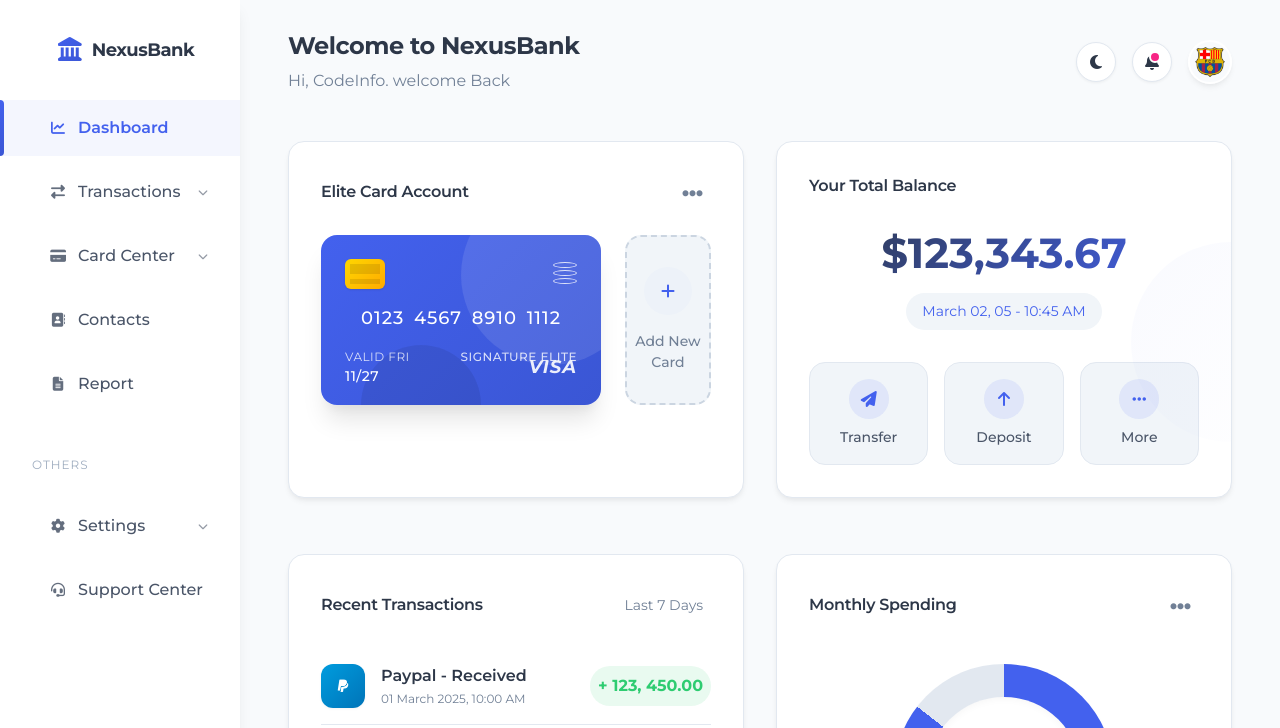
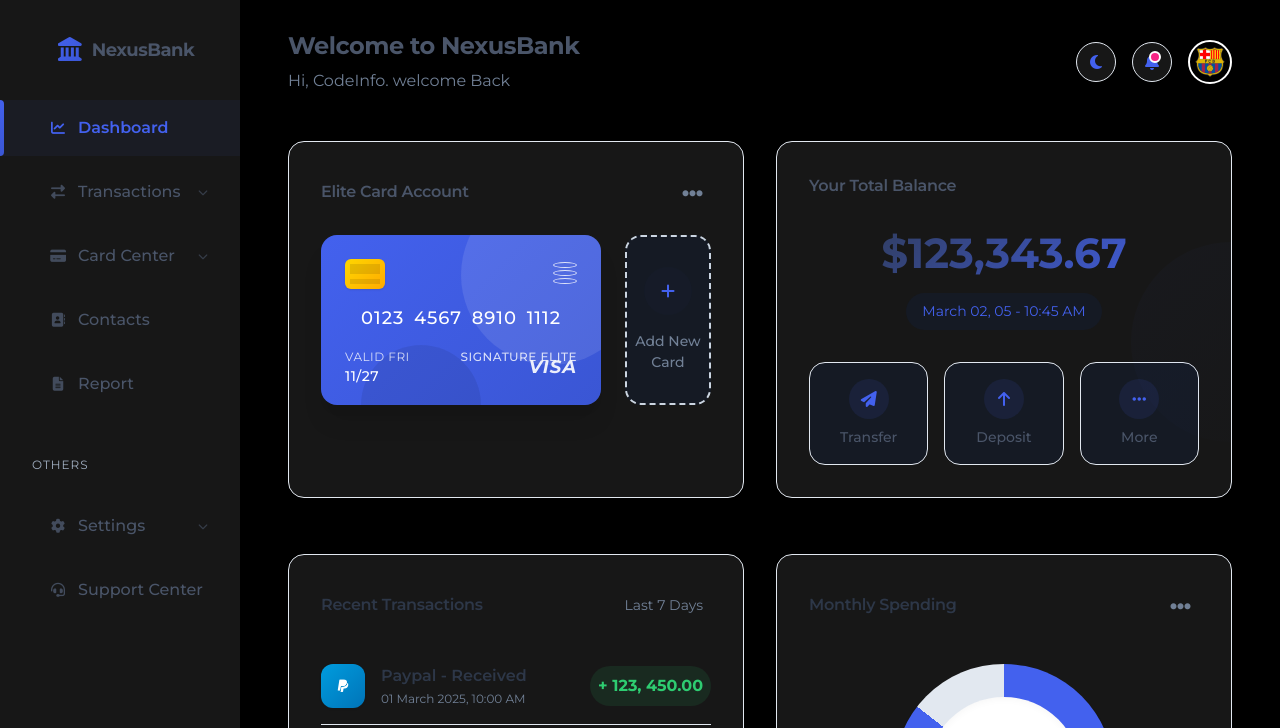
Before and after one commit to Rezapurian/miniproject-98-Dashboard, a plain HTML site: page index.html in a window 1280 px wide. Both pictures are taken after a click on the element 1096 px from the left and 62 px from the top of the page. Shown: the top 728 px of the page. Drawn offline with Linux system fonts and the light colour scheme; a web font is replaced by a local one.

Commit message:
update(theme)

```diff
--- a/index.html
+++ b/index.html
@@ -111,11 +111,11 @@
         <!-- Header -->
         <header class="header">
           <div class="welcome-section">
-            <h1>Welcome to NexusBank</h1>
+            <h1 class="welcome-title">Welcome to NexusBank</h1>
             <p>Hi, CodeInfo. welcome Back</p>
           </div>
           <div class="header-actions">
-            <div class="header-btn them-toggle">
+            <div data-color="light" class="header-btn them-toggle">
               <i class="fa-solid fa-moon"></i>
             </div>
 
@@ -182,7 +182,9 @@
           <!-- Balance Section -->
           <div class="card balance-card">
             <div class="card-header">
-              <div class="card-title">Your Total Balance</div>
+              <div class="card-title" id="card-title-balance">
+                Your Total Balance
+              </div>
             </div>
 
             <div class="balance-amount">$123,343.67</div>
@@ -211,7 +213,7 @@
           </div>
 
           <!-- Transaction Section -->
-           <div class="card">
+          <div class="card transaction-card">
             <div class="card-header">
               <div class="card-title">Recent Transactions</div>
               <div class="card-action">Last 7 Days</div>
@@ -226,7 +228,9 @@
                   <div class="transaction-name">Paypal - Received</div>
                   <div class="transaction-date">01 March 2025, 10:00 AM</div>
                 </div>
-                <div class="transaction-amount amount-received">+ 123, 450.00</div>
+                <div class="transaction-amount amount-received">
+                  + 123, 450.00
+                </div>
               </div>
               <!-- Others items -->
               <div class="transaction-item">
@@ -248,7 +252,9 @@
                   <div class="transaction-name">Wise Transfer - Received</div>
                   <div class="transaction-date">27 February 2025, 02:34 PM</div>
                 </div>
-                <div class="transaction-amount amount-received">+ $3,750.00</div>
+                <div class="transaction-amount amount-received">
+                  + $3,750.00
+                </div>
               </div>
 
               <div class="transaction-item">
@@ -285,7 +291,6 @@
               </div>
             </div>
           </div>
-
         </div>
       </main>
     </div>
--- a/script.js
+++ b/script.js
@@ -0,0 +1,62 @@
+const themeBtn = document.querySelector(".them-toggle");
+const notificationsBtn = document.querySelector(".notifications");
+const dashboard = document.querySelector(".dashboard-container");
+const sidebar = document.querySelector(".sidebar");
+const logoText = document.querySelector(".logo-text");
+const welcomeTitle = document.querySelector(".welcome-title");
+
+const card = document.querySelector(".card");
+const cardTitle = document.querySelector(".card-title");
+const addCard = document.querySelector(".add-card");
+
+const balanceCard = document.querySelector(".balance-card");
+const cardTitleBalance = document.querySelector("#card-title-balance");
+const balanceDate = document.querySelector(".balance-date");
+const quickAction = document.querySelectorAll(".quick-action");
+
+const transactionCard = document.querySelector(".transaction-card");
+
+const expensesCard = document.querySelector(".expenses-card");
+const expensesTotal = document.querySelector(".expenses-total");
+
+themeBtn.addEventListener("click", (e) => {
+  const target = e.target.closest(".them-toggle");
+  if (!target) return;
+
+  let color = target.dataset.color;
+  if (color === "light" || color === "dark-mode") {
+    const isDarkMode = dashboard.classList.toggle("dark-mode");
+
+    sidebar.classList.toggle("gray-mode", isDarkMode);
+    logoText.classList.toggle("text-dark-mode", isDarkMode);
+    themeBtn.classList.toggle("gray-mode");
+    card.classList.toggle("gray-mode");
+    balanceCard.classList.toggle("gray-mode");
+    notificationsBtn.classList.toggle("gray-mode");
+    transactionCard.classList.toggle("gray-mode");
+    expensesCard.classList.toggle("gray-mode");
+
+    if (isDarkMode) {
+      welcomeTitle.style.color = "var(--text-secondary)";
+      themeBtn.style.color = "var(--primary-color)";
+      notificationsBtn.style.color = "var(--primary-color)";
+      cardTitle.style.color = "#4a5569";
+      addCard.style.background = "#151a24";
+      cardTitleBalance.style.color = "#4a5569";
+      balanceDate.style.background = "#151a24";
+      quickAction.forEach((action) => {
+        action.style.background = "#151a24";
+      });
+      expensesTotal.style.background = "#151a24";
+    } else {
+      welcomeTitle.style.color = "var(--text-primary)";
+      cardTitle.style.color = "var(--text-primary)";
+      addCard.style.background = "var(--bg-secondary)";
+      cardTitleBalance.style.color = "var(--text-primary)";
+      balanceDate.style.background = "var(--bg-secondary)";
+      quickAction.forEach((action) => {
+        action.style.background = "var(--bg-secondary)";
+      });
+    }
+  }
+});
--- a/style.css
+++ b/style.css
@@ -16,7 +16,7 @@
 
   /* Text Colors */
   --text-primary: #2d3748;
-  --text-secondary: #4a5568;
+  --text-secondary: #4a5569;
   --text-tertiary: #718096;
   --text-light: #a0aec0;
 
@@ -374,6 +374,11 @@ ul {
 .card-action:hover {
   color: var(--primary-color);
   background: var(--bg-secondary);
+}
+
+.gray-mode .card-action:hover {
+  color: var(--primary-color);
+  background: #151a24;
 }
 
 /* Debit Card */
@@ -875,5 +880,18 @@ ul {
   font-weight: var(--font-weight-bold);
   color: var(--text-primary);
   font-size: var(--font-size-md);
+}
 
+.dark-mode {
+  background: black;
+  color: var(--text-secondary);
 }
+
+.gray-mode {
+  background: #171717;
+  color: var(--text-secondary);
+}
+
+.text-dark-mode {
+  color: var(--text-secondary);
+}
```
Lines whose indentation alone changed are shown as unchanged.
